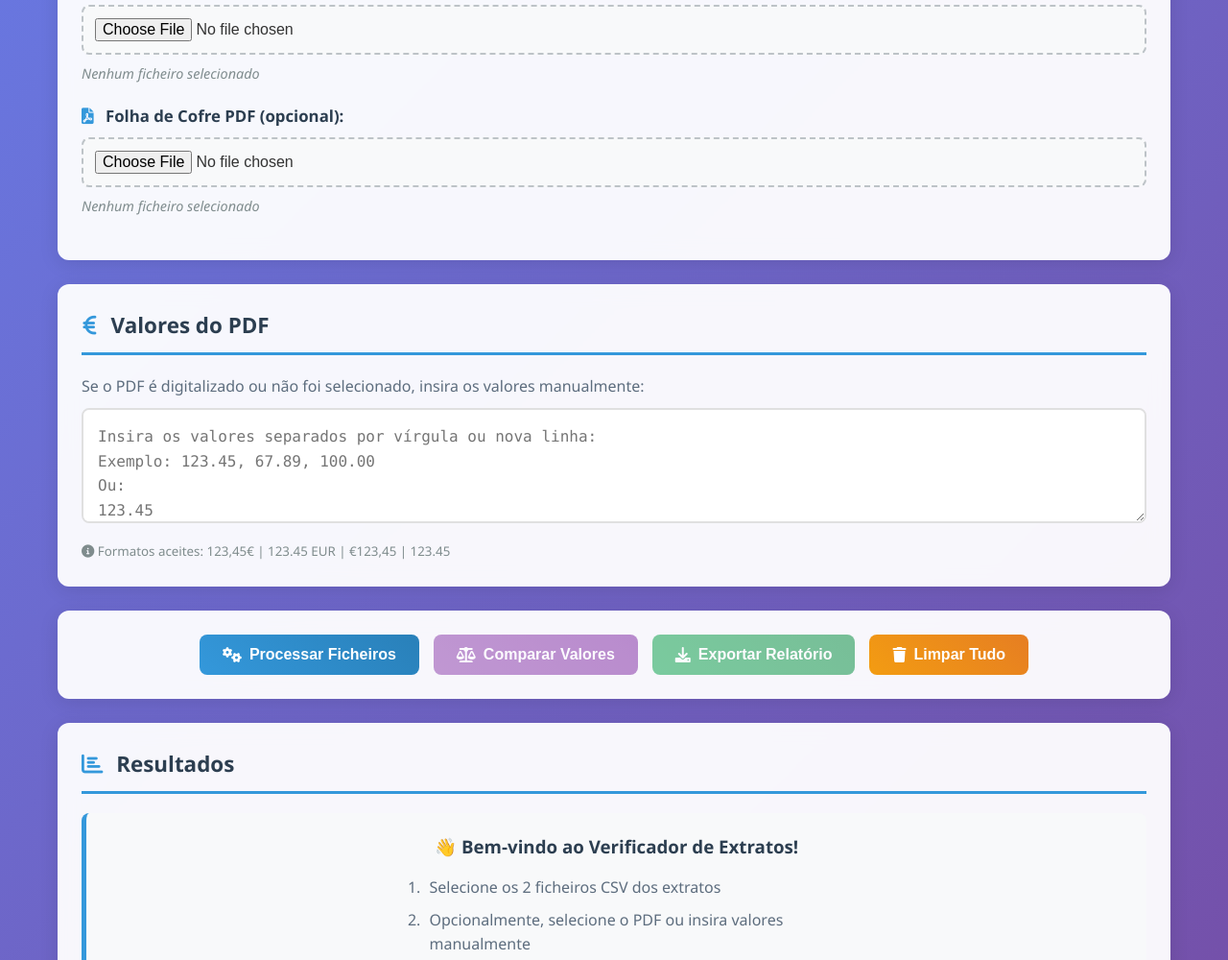
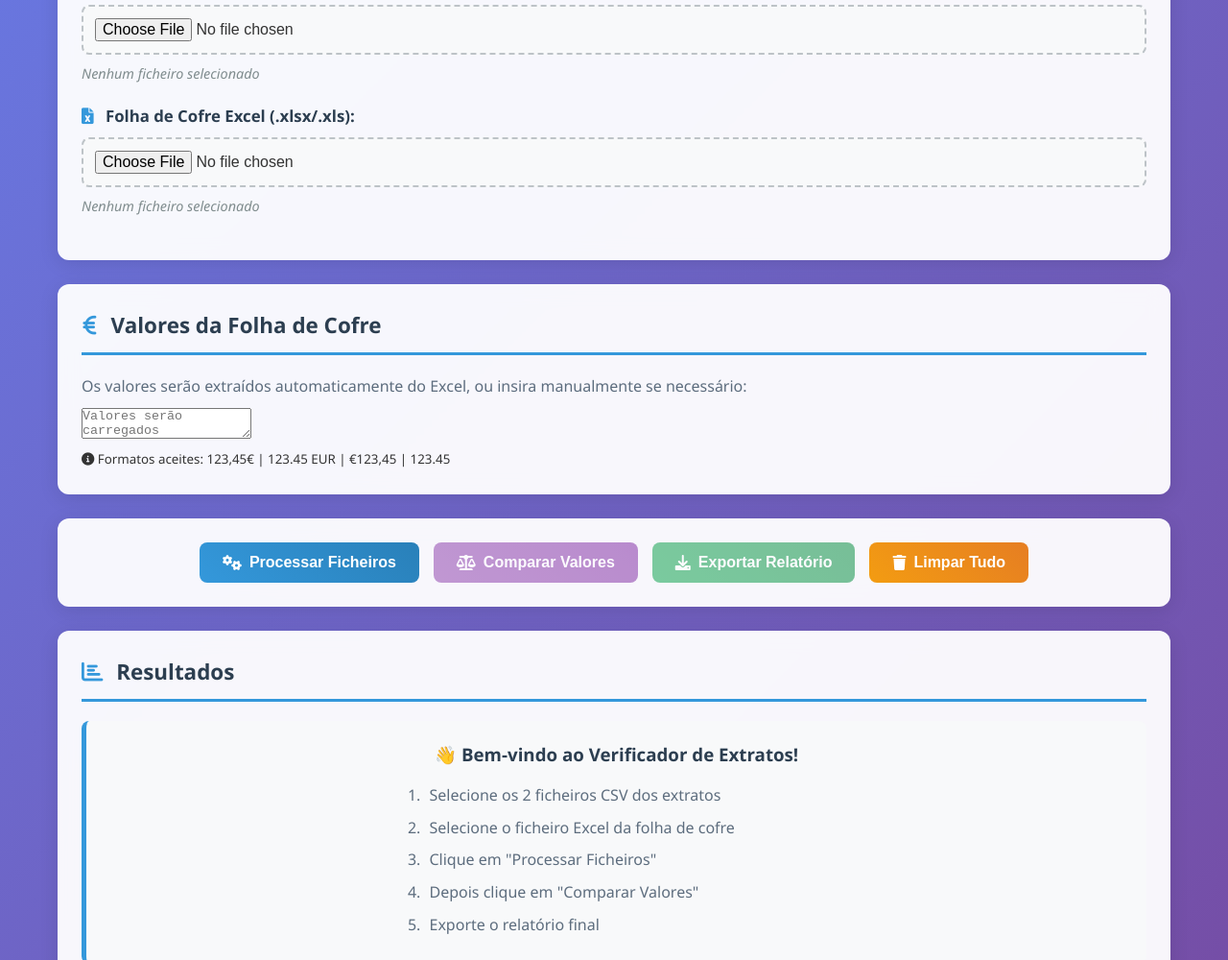
Before and after one commit to ProfessoraTIC-ai/tesouraria, a plain HTML site: page index.html in a window 1280 px wide. Shown: the part 474-1474 px from the top of the page at 96% size. Drawn offline with Linux system fonts and the light colour scheme; a script that the page names is missing.

Commit message:
Update index.html

```diff
--- a/index.html
+++ b/index.html
@@ -36,25 +36,25 @@
                 </div>
 
                 <div class="file-input-group">
-                    <label for="pdf">
-                        <i class="fas fa-file-pdf"></i> Folha de Cofre PDF (opcional):
+                    <label for="excel">
+                        <i class="fas fa-file-excel"></i> Folha de Cofre Excel (.xlsx/.xls):
                     </label>
-                    <input type="file" id="pdf" accept=".pdf" />
-                    <span class="file-status" id="pdf-status">Nenhum ficheiro selecionado</span>
+                    <input type="file" id="excel" accept=".xlsx,.xls" />
+                    <span class="file-status" id="excel-status">Nenhum ficheiro selecionado</span>
                 </div>
             </section>
 
-            <!-- Seção de Valores do PDF -->
-            <section class="pdf-values-section">
-                <h2><i class="fas fa-euro-sign"></i> Valores do PDF</h2>
+            <!-- Seção de Valores do Excel (ou entrada manual) -->
+            <section class="excel-values-section">
+                <h2><i class="fas fa-euro-sign"></i> Valores da Folha de Cofre</h2>
                 <p class="instruction">
-                    Se o PDF é digitalizado ou não foi selecionado, insira os valores manualmente:
+                    Os valores serão extraídos automaticamente do Excel, ou insira manualmente se necessário:
                 </p>
                 <textarea
-                    id="pdf-values"
-                    placeholder="Insira os valores separados por vírgula ou nova linha:&#10;Exemplo: 123.45, 67.89, 100.00&#10;Ou:&#10;123.45&#10;67.89&#10;100.00"
+                    id="excel-values"
+                    placeholder="Valores serão carregados automaticamente do Excel...&#10;&#10;Ou insira manualmente:&#10;Exemplo: 123.45, 67.89, 100.00&#10;Ou:&#10;123.45&#10;67.89&#10;100.00"
                 ></textarea>
-                <div class="pdf-values-info">
+                <div class="excel-values-info">
                     <small><i class="fas fa-info-circle"></i> Formatos aceites: 123,45€ | 123.45 EUR | €123,45 | 123.45</small>
                 </div>
             </section>
@@ -83,7 +83,7 @@
                         <h3>👋 Bem-vindo ao Verificador de Extratos!</h3>
                         <ol>
                             <li>Selecione os 2 ficheiros CSV dos extratos</li>
-                            <li>Opcionalmente, selecione o PDF ou insira valores manualmente</li>
+                            <li>Selecione o ficheiro Excel da folha de cofre</li>
                             <li>Clique em "Processar Ficheiros"</li>
                             <li>Depois clique em "Comparar Valores"</li>
                             <li>Exporte o relatório final</li>
@@ -100,7 +100,7 @@
                 </div>
                 <div class="stat-card">
                     <div class="stat-number" id="pdf-values-count">0</div>
-                    <div class="stat-label">Valores PDF</div>
+                    <div class="stat-label">Valores Excel</div>
                 </div>
                 <div class="stat-card">
                     <div class="stat-number" id="matches-count">0</div>
@@ -140,6 +140,8 @@
         </div>
     </div>
 
+    <!-- SheetJS for Excel file reading -->
+    <script src="https://cdnjs.cloudflare.com/ajax/libs/xlsx/0.18.5/xlsx.full.min.js"></script>
     <script src="script.js"></script>
 </body>
 </html>
```
